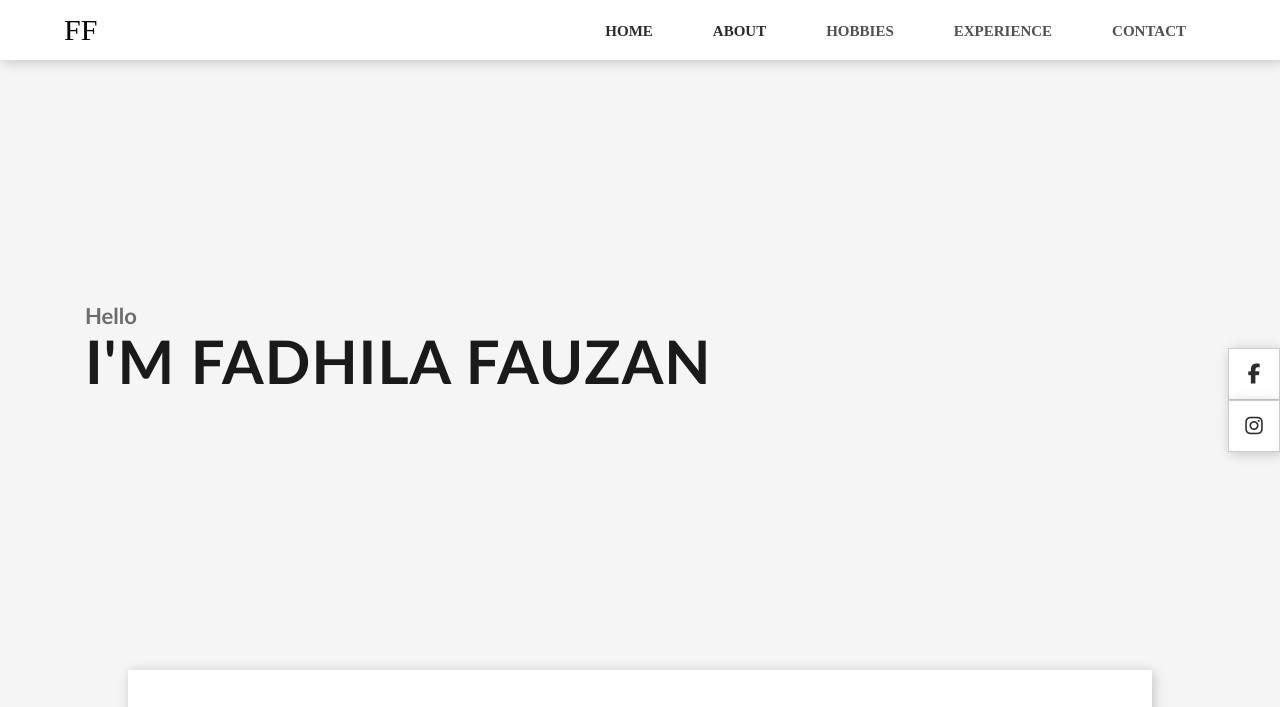
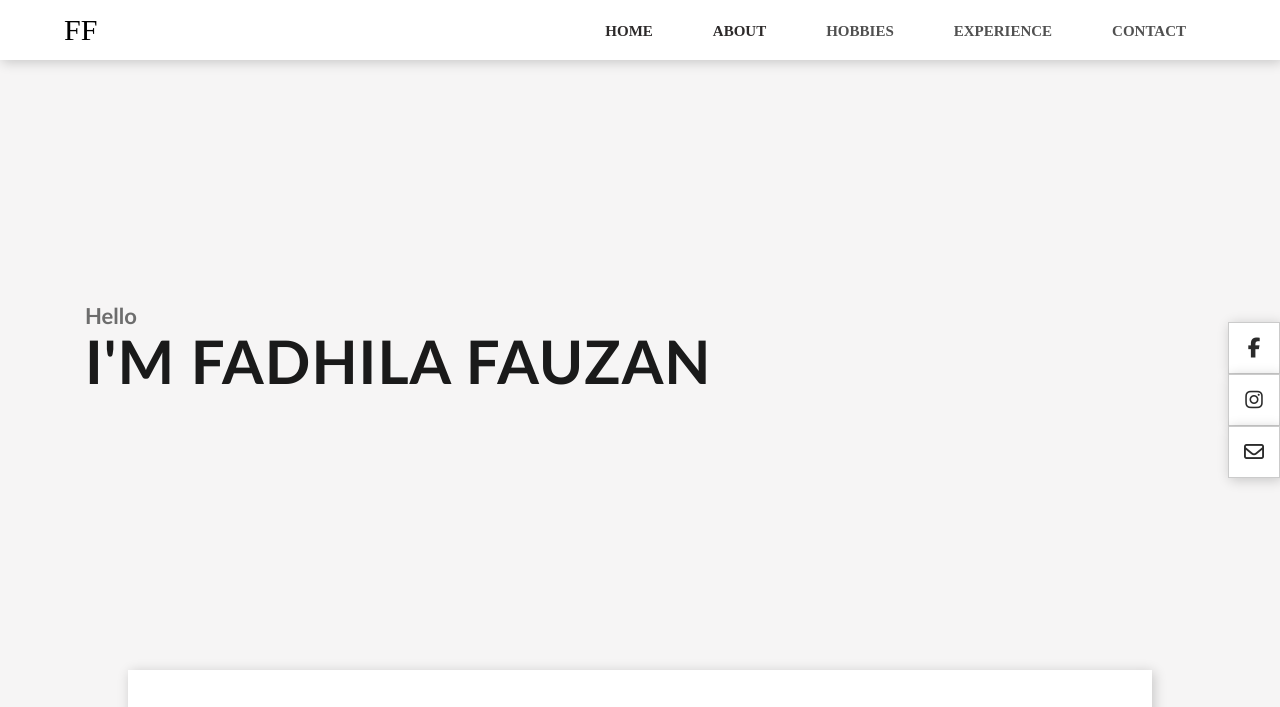
Before and after one commit to shandff/Portofolio-Fixed, a plain HTML site: page index.html in a window 1280 px wide. Shown: the top 707 px of the page. Drawn offline with Linux system fonts and the light colour scheme.

Commit message:
Update index.html

```diff
--- a/index.html
+++ b/index.html
@@ -98,17 +98,26 @@
             <p>Message</p>
             <input>
             <button>Submit</button>
+
         </div>
     </section>
     <div class="social">
         <a href="https://www.facebook.com/xudil.fadhila/"><i class="fab fa-facebook-f"></i></a>
         <a href="https://www.instagram.com/slowhand71/"><i class="fab fa-instagram"></i></a>
+        <a
+          target="_blank"
+          class="email"
+          href="mailto:fadhilaxad@gmail.com
+        "
+        >
+          <i class="fa-2x far fa-envelope"></i></a>
     </div>
     <footer>
         <p>Thanks You!</p>
         <div class="social-icons">
             <a href="https://www.facebook.com/xudil.fadhila/"><i class="fab fa-facebook-f"></i></a>
             <a href="https://www.instagram.com/slowhand71/"><i class="fab fa-instagram"></i></a>
+            <a target="_blank" class="email" href="mailto:fadhilaxad@gmail.com"><i class="fa-2x far fa-envelope"></i></a>
         </div>
         <p class="copyright">Copyright by Slowhand</p>
     </footer>
@@ -116,5 +125,3 @@
 </body>
 
 </html>
-</body>
-</html>
```
